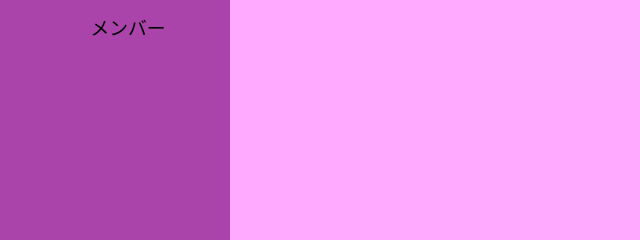
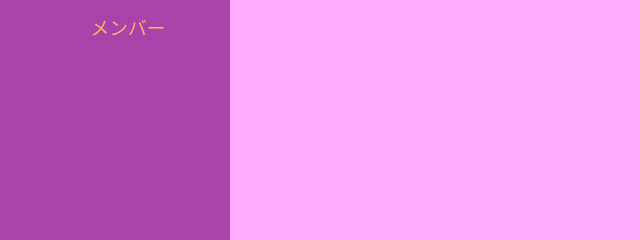
Before and after one commit to bearkuma/chat, a website: page chat.html in a window 1280 px wide. Shown: the top 240 px of the page, 0-640 px from the left. Drawn offline with Linux system fonts and the light colour scheme.

Commit message:
Update chat.css

```diff
--- a/chat.css
+++ b/chat.css
@@ -28,6 +28,7 @@ button{
 	width:20%;
 }
 #memberTop{
+	color:#FA6;
 	text-align: center;
 	padding:5%;
 }
```
